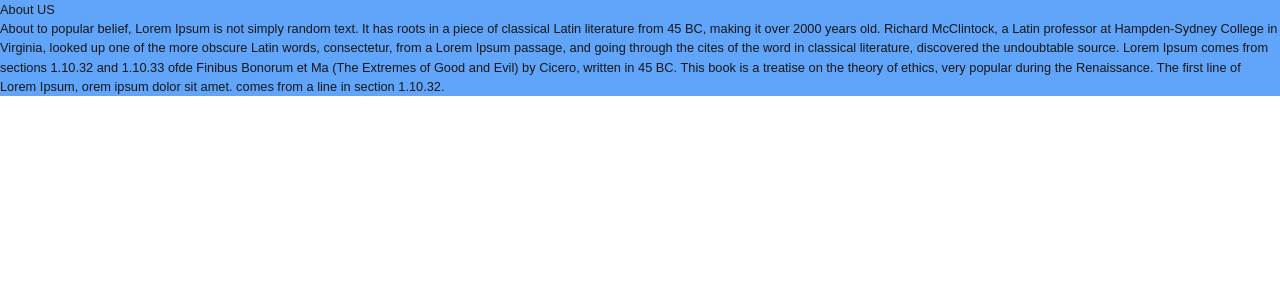
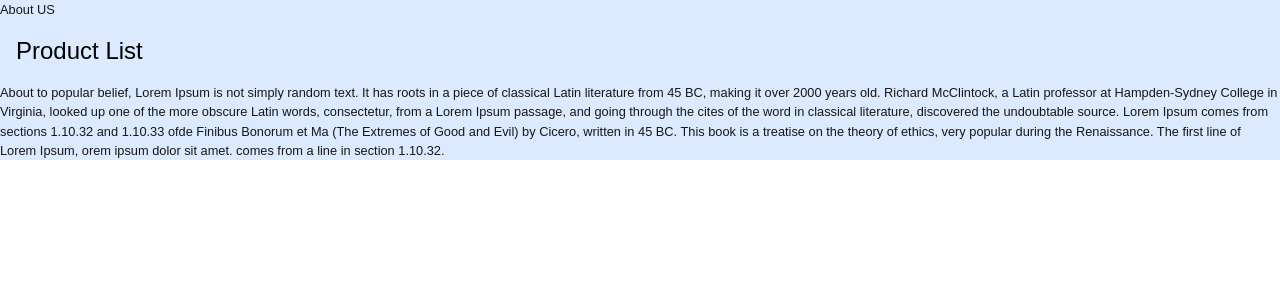
Before and after one commit to baharkeshavarz/mini-digi, a Next.js app: page /about in a window 1280 px wide. Shown: the top 300 px of the page. Built offline with nearby package versions, Linux system fonts and the light colour scheme.

Commit message:
feat: working on params and searchParams

```diff
--- /dev/null
+++ b/app/(site)/news/[slug]/page-server.tsx
@@ -0,0 +1,20 @@
+import React from "react";
+
+type NewsPageProps = {
+  params: Promise<{ slug: string }>;
+  searchParams: { [key: string]: string | string[] | undefined };
+};
+
+const NewsPage: React.FC<NewsPageProps> = async ({ searchParams, params }) => {
+  const { slug } = await params;
+  const { lang } = await searchParams;
+
+  return (
+    <div>
+      <h1>News slug: {slug} </h1>
+      <h1>News lang: {lang} </h1>
+    </div>
+  );
+};
+
+export default NewsPage;
--- /dev/null
+++ b/app/(site)/news/[slug]/page.tsx
@@ -0,0 +1,22 @@
+"use client";
+
+import React, { use } from "react";
+
+type NewsPageProps = {
+  params: Promise<{ slug: string }>;
+  searchParams: Promise<{ lang: string }>;
+};
+
+const NewsPage: React.FC<NewsPageProps> = ({ searchParams, params }) => {
+  const { slug } = use(params);
+  const { lang } = use(searchParams);
+
+  return (
+    <div>
+      <h1>News slug is: {slug} </h1>
+      <h1>News lang : {lang} </h1>
+    </div>
+  );
+};
+
+export default NewsPage;
--- a/app/about/layout.tsx
+++ b/app/about/layout.tsx
@@ -1,7 +1,7 @@
 import React from "react";
 
 const AboutLayout = ({ children }: { children: React.ReactNode }) => {
-  return <div className="bg-blue-400">{children}</div>;
+  return <div className="bg-blue-100">{children}</div>;
 };
 
 export default AboutLayout;
--- a/app/about/page.tsx
+++ b/app/about/page.tsx
@@ -1,4 +1,5 @@
 import { Metadata } from "next";
+import Link from "next/link";
 import React from "react";
 
 export const metadata: Metadata = {
@@ -9,6 +10,11 @@ const page = () => {
   return (
     <div className="h-[600]">
       <h5> About US</h5>
+      <div className="p-2 m-2">
+        <Link href="/products" replace={true} className=" text-black text-2xl">
+          Product List
+        </Link>
+      </div>
       <p>
         About to popular belief, Lorem Ipsum is not simply random text. It has
         roots in a piece of classical Latin literature from 45 BC, making it
```
Also changed, not shown: app/(site)/articles/[aricleId]/page.tsx (line endings or trailing spaces).
